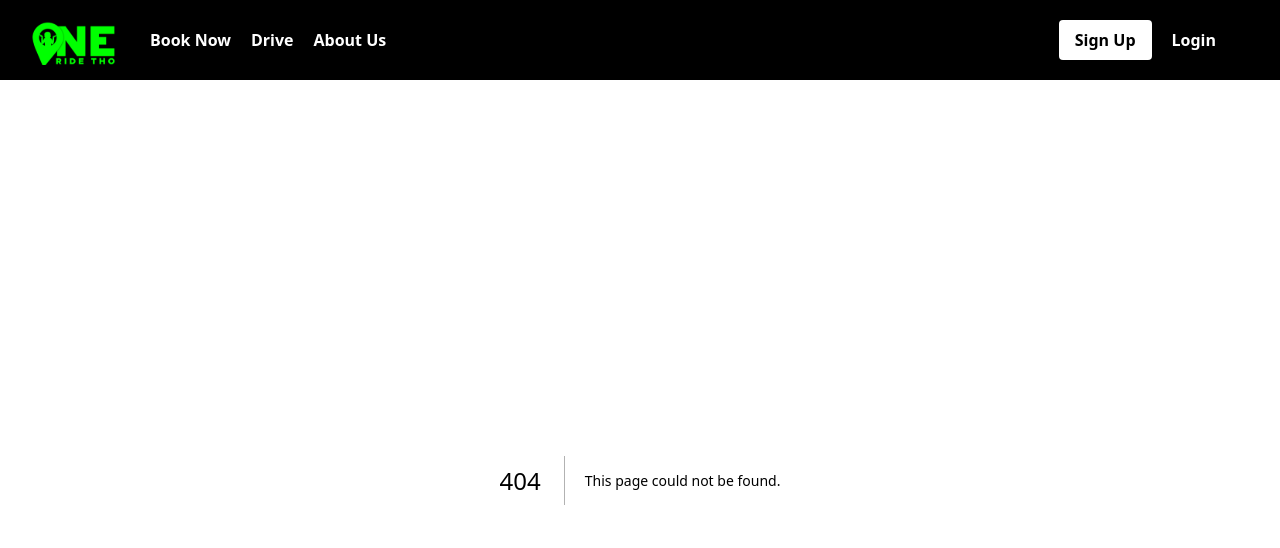
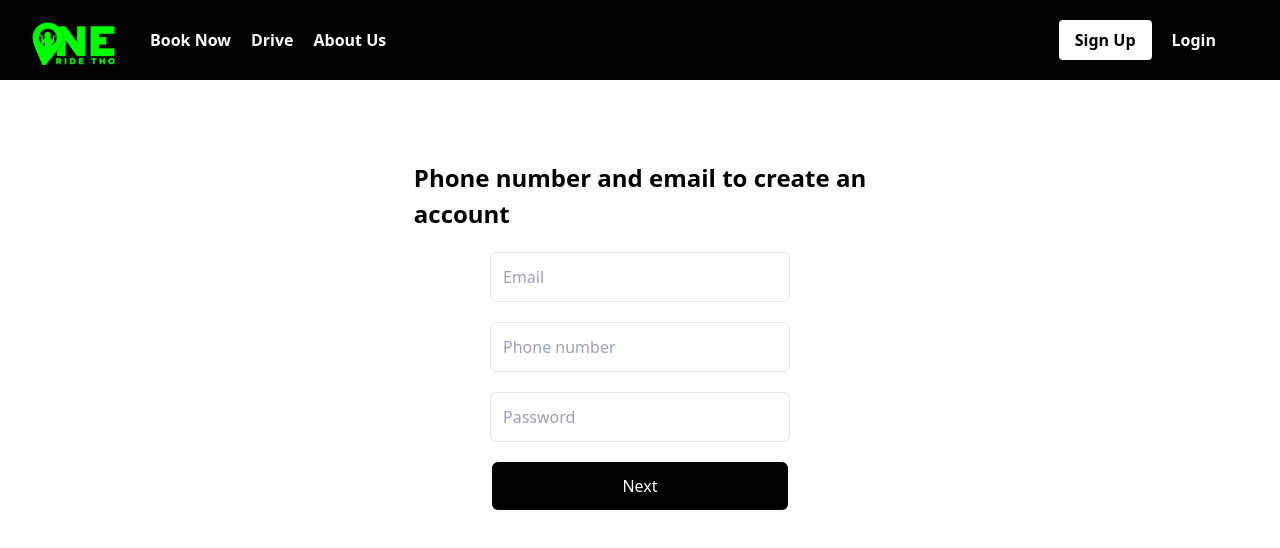
Before and after one commit to ivoinestrachan/oneridetho, a Next.js app: page /auth/signup in a window 1280 px wide. Before the commit this address had no page. Shown: the top 548 px of the page. Built offline with nearby package versions, Linux system fonts and the light colour scheme.

Commit message:
prisma setup n map setup

```diff
--- a/components/Navbar.tsx
+++ b/components/Navbar.tsx
@@ -30,12 +30,16 @@ const Navbar = () => {
 
         <div className="flex items-center gap-5 text-white font-sans font-bold">
           <div>
+            <Link href="/auth/signup">
             <button className="bg-white text-black py-2 pr-4 pl-4 rounded-[4px]">
               Sign Up
             </button>
+            </Link>
           </div>
           <div>
+          <Link href="/auth/login">
             <button>Login</button>
+            </Link>
           </div>
         </div>
       </div>
--- a/package.json
+++ b/package.json
@@ -9,10 +9,15 @@
     "lint": "next lint"
   },
   "dependencies": {
+    "@next-auth/prisma-adapter": "^1.0.7",
+    "@prisma/client": "^5.6.0",
+    "@types/bcrypt": "^5.0.2",
     "axios": "^1.6.2",
+    "bcrypt": "^5.1.1",
     "dotenv": "^16.3.1",
     "google-map-react": "^2.2.1",
     "next": "14.0.3",
+    "next-auth": "^4.24.5",
     "react": "^18",
     "react-dom": "^18",
     "react-google-autocomplete": "^2.7.3",
--- /dev/null
+++ b/pages/api/auth/[...nextauth].ts
@@ -0,0 +1,54 @@
+import NextAuth from "next-auth";
+import CredentialsProvider from "next-auth/providers/credentials";
+import bcrypt from "bcrypt";
+import { PrismaClient } from "@prisma/client";
+
+const prisma = new PrismaClient();
+
+export default NextAuth({
+  providers: [
+    CredentialsProvider({
+      name: "Credentials",
+      credentials: {
+        email: { label: "Email", type: "text" },
+        password: { label: "Password", type: "password" },
+      },
+      authorize: async (credentials) => {
+        if (!credentials) return null;
+
+        let account = await prisma.account.findUnique({
+          where: { email: credentials.email },
+        });
+
+        if (!account) {
+          const hashedPassword = await bcrypt.hash(credentials.password, 10);
+
+          const user = await prisma.user.create({
+            data: {
+              name: "John Doe",
+              email: credentials.email,
+              dob: new Date(),
+              gender: "Other",
+            },
+          });
+
+          account = await prisma.account.create({
+            data: {
+              userId: user.id,
+              email: credentials.email,
+              password: hashedPassword,
+            },
+          });
+        }
+
+        if (account) {
+            return { id: account.userId.toString(), email: account.email };
+          } else {
+            throw new Error("Unable to create or authenticate account");
+          }
+      },
+    }),
+  ],
+  secret: process.env.NEXTAUTH_SECRET,
+
+});
--- /dev/null
+++ b/pages/auth/signup.tsx
@@ -0,0 +1,140 @@
+import React, { useState } from "react";
+import { signIn } from 'next-auth/react';
+
+type ContactProps = {
+    setEmail: React.Dispatch<React.SetStateAction<string>>;
+    setPassword: React.Dispatch<React.SetStateAction<string>>;
+  };
+
+  const Contact: React.FC<ContactProps> = ({ setEmail, setPassword }) => {
+  return (
+    <div className="flex justify-center space-y-4 mt-10">
+      <div className="space-y-5 ">
+        <div className="sm:text-[24px] text-[20px] font-semibold">
+          Phone number and email to create an <br></br>account
+        </div>
+        <div className="mt-2 text-center">
+          <input
+            placeholder="Email"
+            type="email"
+            onChange={(e) => setEmail(e.target.value)}
+            className="border outline-none py-3 pl-3 w-[300px] border-gray-200 rounded-md "
+          />
+        </div>
+
+        <div className="mt-2 text-center">
+          <input
+            placeholder="Phone number"
+            type="number"
+            className="border outline-none py-3 pl-3 w-[300px] border-gray-200 rounded-md "
+          />
+        </div>
+
+        <div className="mt-2 text-center">
+          <input
+            type="password"
+            placeholder="Password"
+            onChange={(e) => setPassword(e.target.value)}
+            className="border outline-none py-3 pl-3 w-[300px] border-gray-200 rounded-md "
+          />
+        </div>
+      </div>
+    </div>
+  );
+};
+
+const BasicInfo = () => {
+  return (
+    <div className="flex justify-center space-y-4 mt-10">
+      <div className="space-y-5 ">
+        <div className="sm:text-[24px] text-[20px] font-semibold text-center">
+          Basic Information
+        </div>
+        <div className="mt-2 text-center">
+          <input
+            placeholder="Full Name"
+            className="border outline-none py-3 pl-3 w-[300px] border-gray-200 rounded-md "
+          />
+        </div>
+        <div className="mt-2 ">
+          <div>
+            <label className="font-semibold">Birthday</label>
+          </div>
+          <input
+            type="date"
+            className="border outline-none py-3 pl-3 w-[300px] border-gray-200 rounded-md mt-2"
+          />
+        </div>
+        <div>
+          <div className="font-semibold">Gender</div>
+          <div className="border outline-none py-3 pl-3 w-[300px] border-gray-200 rounded-md mt-2">
+            <select
+              name="Gender"
+              id="Gender"
+              className="w-[280px] outline-none"
+            >
+              <option value="male">Male</option>
+              <option value="female">Female</option>
+              <option value="other">Other</option>
+            </select>
+          </div>
+        </div>
+      </div>
+    </div>
+  );
+};
+
+const Signup = () => {
+    const [step, setStep] = useState(1);
+    const [email, setEmail] = useState('');
+    const [password, setPassword] = useState('');
+    const [errorMessage, setErrorMessage] = useState('');
+
+    const nextStep = async () => {
+        if (step === 2) {
+          try {
+            const result = await signIn('credentials', {
+              redirect: false,
+              email,
+              password,
+            });
+
+            if (result && result.error) {
+              setErrorMessage(result.error);
+            } else {
+              // redirect after signup
+            }
+          } catch (error) {
+            if (error instanceof Error) {
+              setErrorMessage(error.message);
+            } else {
+              setErrorMessage('An unexpected error occurred.');
+            }
+          }
+        } else {
+          setStep(step + 1);
+        }
+      };
+
+
+    return (
+      <div className="flex justify-center space-y-4 mt-10">
+        <div className="space-y-5">
+          {step === 1 && <Contact setEmail={setEmail} setPassword={setPassword} />}
+          {step === 2 && <BasicInfo />}
+
+          <div className="text-center mt-5">
+            {errorMessage && <div className="error-message">{errorMessage}</div>}
+            <button
+              onClick={nextStep}
+              className="bg-black py-3 pl-[130px] pr-[130px] text-white rounded-md"
+            >
+              {step === 2 ? "Sign Up" : "Next"}
+            </button>
+          </div>
+        </div>
+      </div>
+    );
+  };
+
+  export default Signup;
--- a/styles/globals.css
+++ b/styles/globals.css
@@ -1,3 +1,16 @@
 @tailwind base;
 @tailwind components;
 @tailwind utilities;
+
+
+/* Chrome, Safari, Edge, Opera */
+input::-webkit-outer-spin-button,
+input::-webkit-inner-spin-button {
+  -webkit-appearance: none;
+  margin: 0;
+}
+
+/* Firefox */
+input[type=number] {
+  -moz-appearance: textfield;
+}
```
Also changed, not shown: lib/prisma.ts (added, +15 -0 lines), pages/auth/login.tsx (added), pages/driver/auth/login.tsx (added), 2 other files (tests, documents, lock files or other folders).
